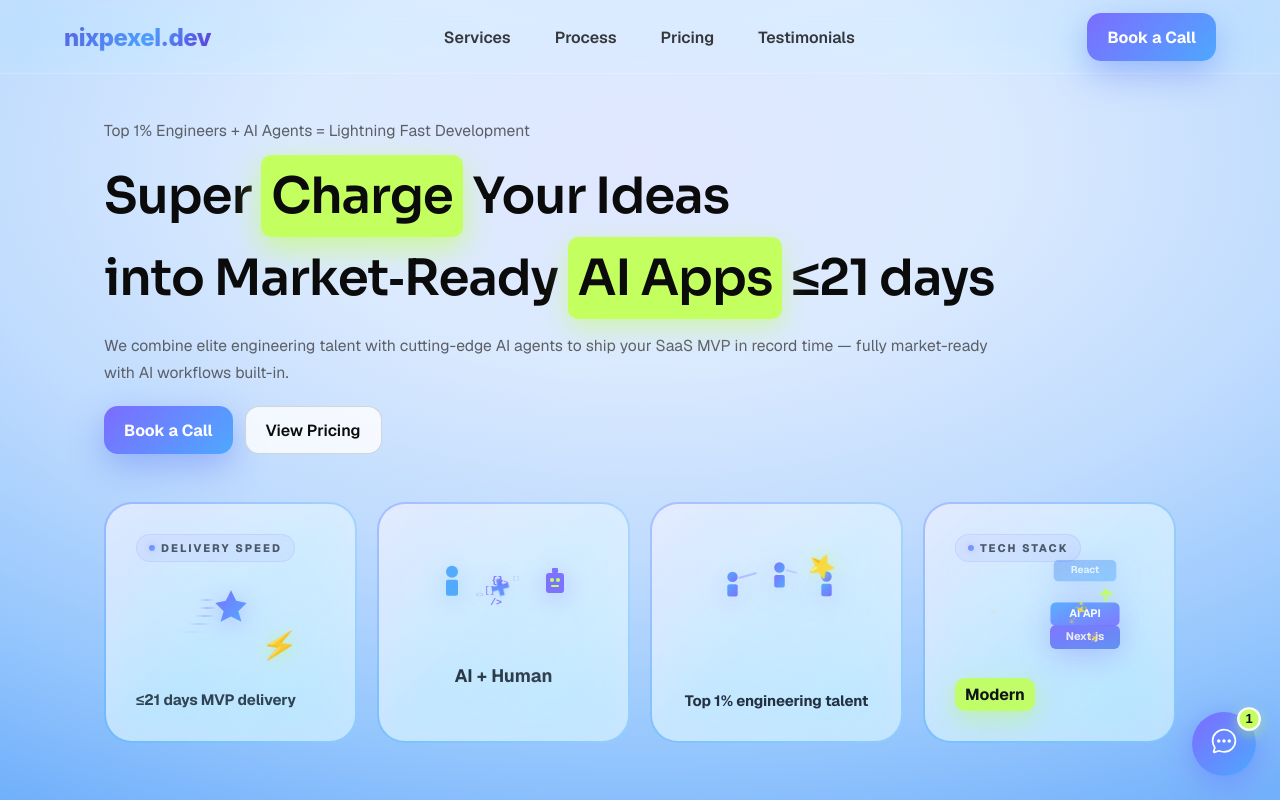
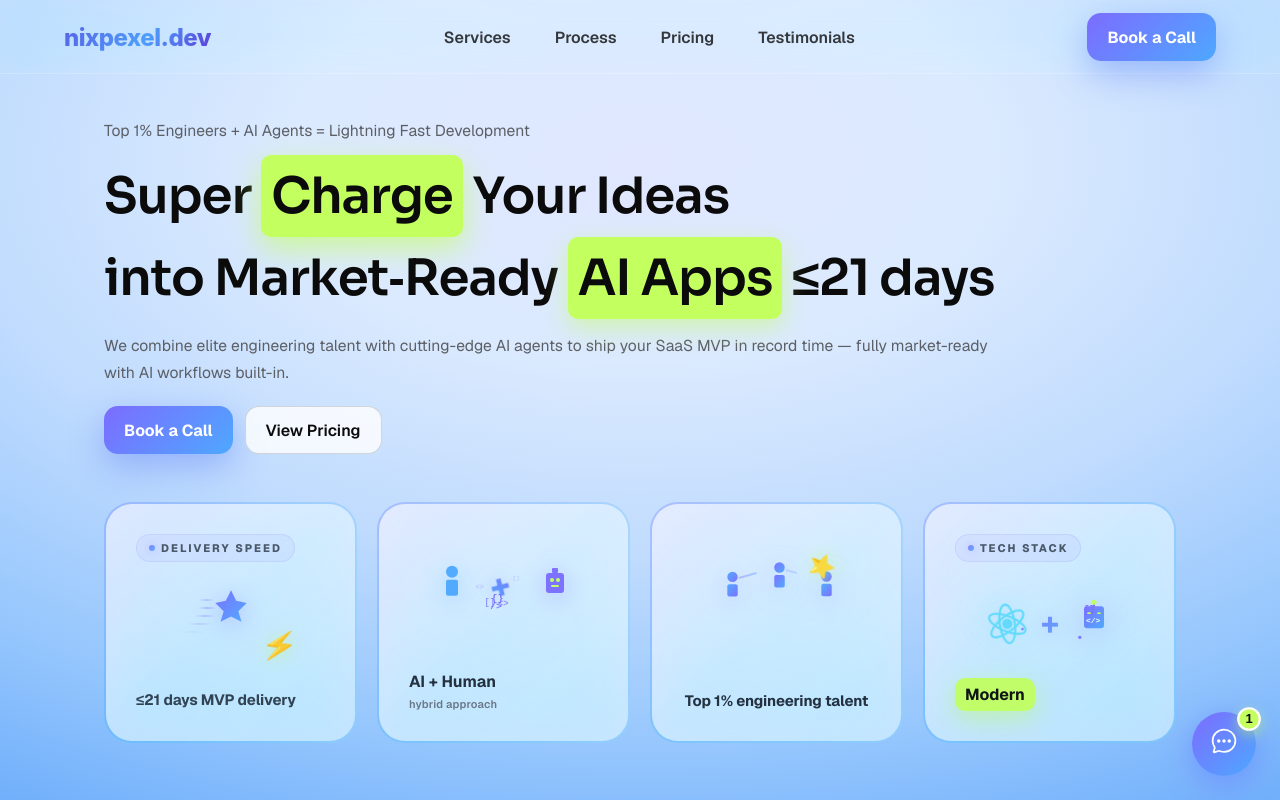
Before and after one commit to arkalal/agency-app, a Next.js app: page / in a window 1280 px wide. Shown: the top 800 px of the page. Built offline with nearby package versions, Linux system fonts and the light colour scheme.

Commit message:
fixing issues

```diff
--- a/components/Chatbot/Chatbot.js
+++ b/components/Chatbot/Chatbot.js
@@ -153,20 +153,10 @@
                 aria-label="Close chat"
                 type="button"
               >
-                <IoClose
-                  size={26}
-                  style={{
-                    color: 'white',
-                    display: 'block',
-                    fill: 'white',
-                    stroke: 'white',
-                    visibility: 'visible',
-                    opacity: 1,
-                    width: '26px',
-                    height: '26px'
-                  }}
-                  aria-hidden="true"
-                />
+                <span className={styles.closeIcon}>
+                  <IoClose size={24} />
+                  <span className={styles.closeFallback}>×</span>
+                </span>
               </button>
             </div>
 
--- a/components/Home/Hero/CardAnimations.js
+++ b/components/Home/Hero/CardAnimations.js
@@ -288,7 +288,7 @@
   );
 };
 
-// Tech Stack Animation - Building blocks stacking up
+// Tech Stack Animation - React + AI powered stack
 export const TechStackAnimation = () => {
   const [isMounted, setIsMounted] = useState(false);
 
@@ -302,88 +302,211 @@
 
   return (
     <div className={styles.animationContainer}>
-      <div className={styles.stackScene}>
-        {/* Blocks stacking */}
-        {[0, 1, 2].map((i) => (
+      <div className={styles.techStackScene}>
+        {/* React Icon */}
         <motion.div
-            key={i}
-            className={styles.block}
-            style={{ bottom: `${i * 26 + 10}%` }}
-            initial={{ y: -50, opacity: 0, scale: 0.8 }}
+          className={styles.reactIcon}
           animate={{
-              y: 0,
-              opacity: 1,
-              scale: 1,
+            rotate: [0, 360],
+            scale: [1, 1.1, 1],
           }}
           transition={{
-              duration: 0.8,
-              delay: i * 0.4,
+            rotate: {
+              duration: 20,
               repeat: Infinity,
-              repeatDelay: 2
+              ease: "linear"
+            },
+            scale: {
+              duration: 2,
+              repeat: Infinity,
+              ease: "easeInOut"
+            }
           }}
         >
-            <svg width="70" height="24" viewBox="0 0 70 24" fill="none">
-              <rect
-                width="70"
-                height="24"
-                rx="6"
-                fill={`url(#block-grad-${i})`}
-                opacity="0.95"
+          <svg width="50" height="50" viewBox="0 0 50 50" fill="none">
+            <motion.circle
+              cx="25"
+              cy="25"
+              r="4"
+              fill="#61DAFB"
+              animate={{ scale: [1, 1.2, 1] }}
+              transition={{ duration: 1.5, repeat: Infinity }}
             />
-              <text x="50%" y="50%" dominantBaseline="middle" textAnchor="middle" fill="white" fontSize="11" fontWeight="700">
-                {['Next.js', 'AI API', 'React'][i]}
-              </text>
+            <motion.ellipse
+              cx="25"
+              cy="25"
+              rx="18"
+              ry="7"
+              stroke="#61DAFB"
+              strokeWidth="2"
+              fill="none"
+              animate={{ rotate: [0, 360] }}
+              transition={{ duration: 3, repeat: Infinity, ease: "linear" }}
+            />
+            <motion.ellipse
+              cx="25"
+              cy="25"
+              rx="18"
+              ry="7"
+              stroke="#61DAFB"
+              strokeWidth="2"
+              fill="none"
+              style={{ transform: 'rotate(60deg)', transformOrigin: '25px 25px' }}
+              animate={{ rotate: [60, 420] }}
+              transition={{ duration: 3, repeat: Infinity, ease: "linear" }}
+            />
+            <motion.ellipse
+              cx="25"
+              cy="25"
+              rx="18"
+              ry="7"
+              stroke="#61DAFB"
+              strokeWidth="2"
+              fill="none"
+              style={{ transform: 'rotate(120deg)', transformOrigin: '25px 25px' }}
+              animate={{ rotate: [120, 480] }}
+              transition={{ duration: 3, repeat: Infinity, ease: "linear" }}
+            />
+          </svg>
+        </motion.div>
+
+        {/* Plus symbol */}
+        <motion.div
+          className={styles.techPlus}
+          animate={{
+            scale: [1, 1.2, 1],
+            opacity: [0.7, 1, 0.7],
+          }}
+          transition={{
+            duration: 2,
+            repeat: Infinity,
+            ease: "easeInOut"
+          }}
+        >
+          +
+        </motion.div>
+
+        {/* AI Coding Agent Icon */}
+        <motion.div
+          className={styles.aiIcon}
+          animate={{
+            y: [0, -5, 0],
+          }}
+          transition={{
+            duration: 2.5,
+            repeat: Infinity,
+            ease: "easeInOut"
+          }}
+        >
+          <svg width="50" height="50" viewBox="0 0 50 50" fill="none">
+            {/* Robot head */}
+            <rect x="15" y="15" width="20" height="22" rx="3" fill="url(#ai-gradient)" />
+
+            {/* Antenna */}
+            <motion.line
+              x1="25" y1="12" x2="25" y2="15"
+              stroke="#7c6cff"
+              strokeWidth="2"
+              strokeLinecap="round"
+            />
+            <motion.circle
+              cx="25" cy="11" r="2"
+              fill="#c4ff60"
+              animate={{
+                scale: [1, 1.3, 1],
+                opacity: [0.8, 1, 0.8],
+              }}
+              transition={{ duration: 1.5, repeat: Infinity }}
+            />
+
+            {/* Eyes */}
+            <motion.circle
+              cx="20" cy="22" r="2"
+              fill="#c4ff60"
+              animate={{
+                scaleY: [1, 0.3, 1],
+              }}
+              transition={{ duration: 3, repeat: Infinity, repeatDelay: 2 }}
+            />
+            <motion.circle
+              cx="30" cy="22" r="2"
+              fill="#c4ff60"
+              animate={{
+                scaleY: [1, 0.3, 1],
+              }}
+              transition={{ duration: 3, repeat: Infinity, repeatDelay: 2 }}
+            />
+
+            {/* Code brackets in face */}
+            <text x="17" y="32" fill="white" fontSize="8" fontWeight="700" fontFamily="monospace">&lt;/&gt;</text>
+
+            {/* Floating code symbols */}
+            <motion.text
+              x="8" y="22" fill="#7c6cff" fontSize="10" fontWeight="700" fontFamily="monospace"
+              animate={{
+                x: [8, 6, 8],
+                opacity: [0.5, 1, 0.5],
+              }}
+              transition={{ duration: 2, repeat: Infinity }}
+            >
+              {'{}'}
+            </motion.text>
+
+            <motion.text
+              x="38" y="25" fill="#4ea8ff" fontSize="10" fontWeight="700" fontFamily="monospace"
+              animate={{
+                x: [38, 40, 38],
+                opacity: [0.5, 1, 0.5],
+              }}
+              transition={{ duration: 2, repeat: Infinity, delay: 0.5 }}
+            >
+              []
+            </motion.text>
+
+            <motion.text
+              x="22" y="42" fill="#c4ff60" fontSize="8" fontWeight="700" fontFamily="monospace"
+              animate={{
+                y: [42, 40, 42],
+                opacity: [0.5, 1, 0.5],
+              }}
+              transition={{ duration: 2, repeat: Infinity, delay: 1 }}
+            >
+              AI
+            </motion.text>
+
             <defs>
-                <linearGradient id={`block-grad-${i}`} x1="0%" y1="0%" x2="100%" y2="100%">
-                  <stop offset="0%" stopColor={i === 0 ? "#7c6cff" : i === 1 ? "#4ea8ff" : "#5b8def"} />
-                  <stop offset="100%" stopColor={i === 0 ? "#5b8def" : i === 1 ? "#7c6cff" : "#4ea8ff"} />
+              <linearGradient id="ai-gradient" x1="0%" y1="0%" x2="100%" y2="100%">
+                <stop offset="0%" stopColor="#7c6cff" />
+                <stop offset="100%" stopColor="#4ea8ff" />
               </linearGradient>
             </defs>
           </svg>
         </motion.div>
-        ))}
 
-        {/* Sparkles */}
-        {[...Array(6)].map((_, i) => (
+        {/* Data flow particles */}
+        {[...Array(4)].map((_, i) => (
           <motion.div
             key={i}
-            className={styles.sparkle}
+            className={styles.dataParticle}
             style={{
-              left: `${15 + Math.random() * 70}%`,
-              top: `${10 + Math.random() * 60}%`
+              left: `${30 + i * 10}%`,
+              top: `${45 + (i % 2) * 10}%`
             }}
             animate={{
+              x: [0, 10, 0],
+              opacity: [0, 1, 0],
               scale: [0, 1, 0],
-              opacity: [0, 1, 0],
-              rotate: [0, 180],
             }}
             transition={{
               duration: 2,
               repeat: Infinity,
-              delay: i * 0.3,
+              delay: i * 0.5,
               ease: "easeInOut"
             }}
           >
-            ✨
+            •
           </motion.div>
         ))}
-
-        {/* Arrow pointing up */}
-        <motion.div
-          className={styles.arrow}
-          animate={{
-            y: [5, -5, 5],
-          }}
-          transition={{
-            duration: 1.5,
-            repeat: Infinity,
-            ease: "easeInOut"
-          }}
-        >
-          <svg width="20" height="20" viewBox="0 0 20 20" fill="none">
-            <path d="M10 15L10 5M10 5L5 10M10 5L15 10" stroke="#c4ff60" strokeWidth="2.5" strokeLinecap="round" strokeLinejoin="round"/>
-          </svg>
-        </motion.div>
       </div>
     </div>
   );
--- a/components/Home/Hero/CardAnimations.module.scss
+++ b/components/Home/Hero/CardAnimations.module.scss
@@ -100,39 +100,52 @@
   filter: drop-shadow(0 2px 8px rgba(196, 255, 96, 0.5));
 }
 
-// Tech Stack Animation Styles
-.stackScene {
+// Tech Stack Animation Styles - React + AI
+.techStackScene {
   position: relative;
   width: 100%;
   height: 100%;
   display: flex;
   align-items: center;
   justify-content: center;
+  gap: 12px;
 }
 
-.block {
-  position: absolute;
-  left: 50%;
-  transform: translateX(-50%);
+.reactIcon {
+  position: relative;
+  filter: drop-shadow(0 6px 16px rgba(97, 218, 251, 0.4));
+  transition: filter 0.3s ease;
+}
+
+.reactIcon:hover {
+  filter: drop-shadow(0 8px 20px rgba(97, 218, 251, 0.6));
+}
+
+.techPlus {
+  font-size: 28px;
+  font-weight: 700;
+  background: linear-gradient(135deg, #7c6cff, #4ea8ff);
+  -webkit-background-clip: text;
+  -webkit-text-fill-color: transparent;
+  background-clip: text;
+  filter: drop-shadow(0 2px 8px rgba(124, 108, 255, 0.3));
+}
+
+.aiIcon {
+  position: relative;
   filter: drop-shadow(0 6px 16px rgba(124, 108, 255, 0.4));
   transition: filter 0.3s ease;
 }
 
-.stackScene:hover .block {
+.aiIcon:hover {
   filter: drop-shadow(0 8px 20px rgba(124, 108, 255, 0.6));
 }
 
-.sparkle {
+.dataParticle {
   position: absolute;
-  font-size: 12px;
+  font-size: 16px;
+  color: #7c6cff;
   pointer-events: none;
-}
-
-.arrow {
-  position: absolute;
-  top: 10%;
-  right: 15%;
-  filter: drop-shadow(0 2px 8px rgba(196, 255, 96, 0.4));
 }
 
 // Responsive adjustments
@@ -170,13 +183,22 @@
     font-size: 16px;
   }
 
-  .block svg {
-    width: 60px;
-    height: 22px;
+  .reactIcon svg {
+    width: 42px;
+    height: 42px;
   }
 
-  .block text {
-    font-size: 10px;
+  .aiIcon svg {
+    width: 42px;
+    height: 42px;
+  }
+
+  .techPlus {
+    font-size: 24px;
+  }
+
+  .dataParticle {
+    font-size: 14px;
   }
 
   .sparkle {
--- a/components/Home/Hero/Hero.module.scss
+++ b/components/Home/Hero/Hero.module.scss
@@ -323,15 +323,13 @@
 }
 .stat {
   font-weight: 700;
-  font-size: 18px;
-  line-height: 1.4;
-  background: linear-gradient(135deg, #1f2937, #374151);
-  -webkit-background-clip: text;
-  -webkit-text-fill-color: transparent;
-  background-clip: text;
+  font-size: 16px;
+  line-height: 1.3;
+  color: #1f2937;
   transition: all 0.3s ease;
-  text-align: center;
-  margin-top: 8px;
+  text-align: left;
+  margin-top: auto;
+  padding-top: 8px;
 }
 
 .card:hover .stat {
@@ -344,11 +342,11 @@
 .stat span {
   display: block;
   font-weight: 600;
-  font-size: 12px;
-  color: #5c5f66;
-  margin-top: 6px;
-  letter-spacing: 0.3px;
-  opacity: 0.85;
+  font-size: 11px;
+  color: #6b7280;
+  margin-top: 4px;
+  letter-spacing: 0.2px;
+  opacity: 1;
   transition: color 0.3s ease;
 }
 
@@ -458,11 +456,12 @@
   }
 
   .stat {
-    font-size: 16px;
+    font-size: 15px;
   }
 
   .stat span {
-    font-size: 11px;
+    font-size: 10px;
+    margin-top: 3px;
   }
 
   .balance {
```
Also changed, not shown: components/Chatbot/Chatbot.module.scss (+45 -33 lines). Lines whose indentation alone changed are shown as unchanged.
